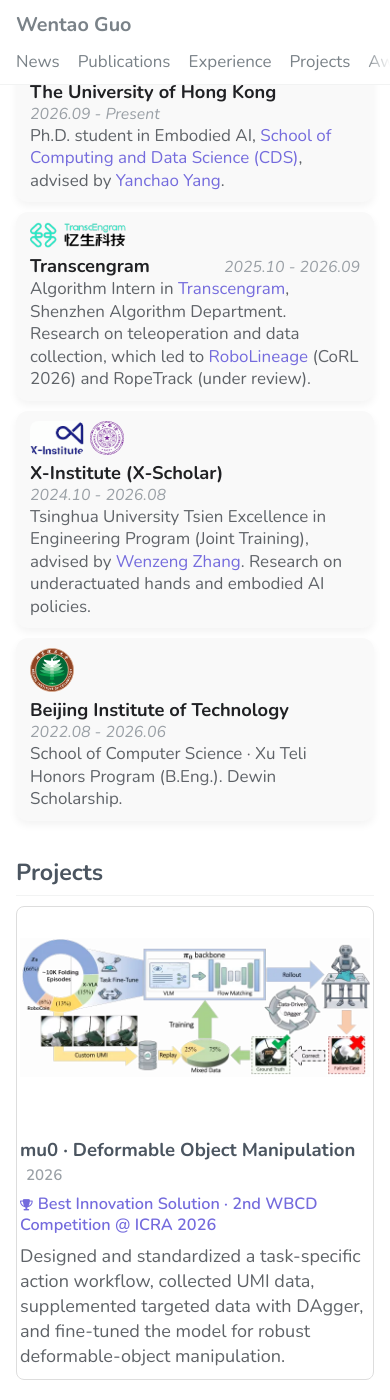
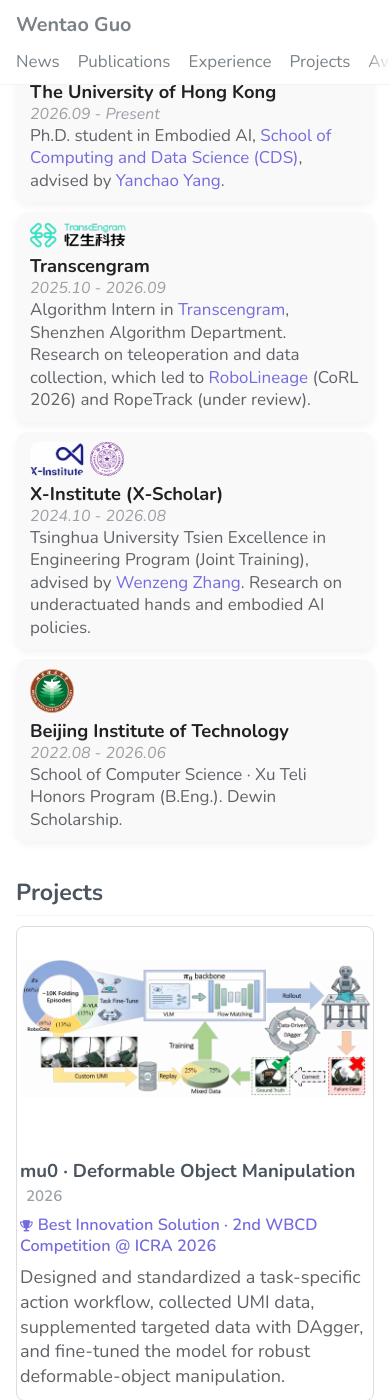
Before and after one commit to yinsumirage/yinsumirage.github.io, a Jekyll site: the page built from _pages/about.md, in a window 390 px wide and 1400 px high, scrolled down 5004 px. Built offline with Jekyll 4.4.1, drawn with Linux system fonts in a browser that asks for light colours; our own code applies the rules of GitHub Pages for plain Markdown files.

Commit message:
Phone experience cards: date always on its own line
On stacked cards the name and date shared a wrapping row, so short names
kept the date on the right while long ones pushed it below. Phones now
always put the date under the name.

Co-Authored-By: Claude Opus 5.5 <noreply@anthropic.com>

```diff
--- a/assets/css/home.css
+++ b/assets/css/home.css
@@ -845,6 +845,13 @@ a:hover {
     justify-content: flex-start;
   }
 
+  /* Stacked cards: the date always goes on its own line under the name,
+     instead of beside short names and under long ones. */
+  .education-head {
+    flex-direction: column;
+    align-items: flex-start;
+  }
+
   .homepage-card-body > :last-child {
     align-self: auto;
   }
```
